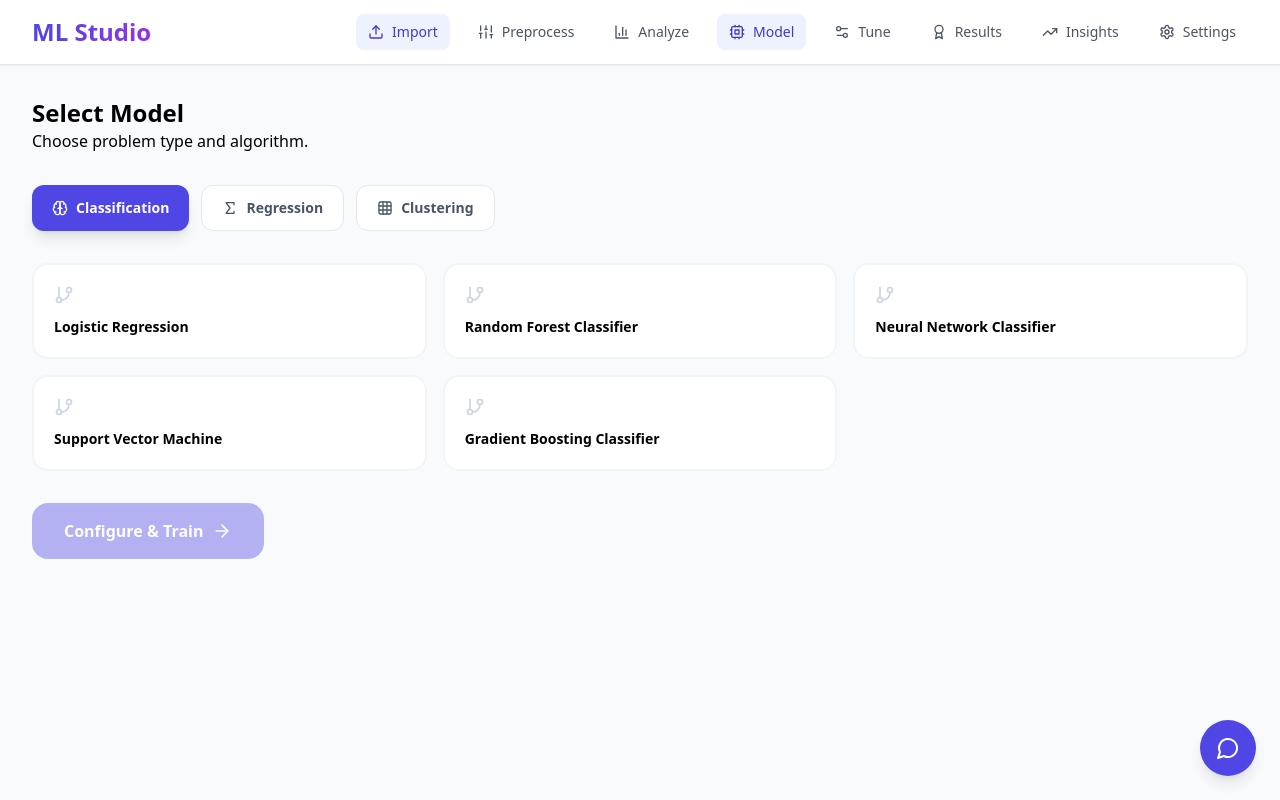
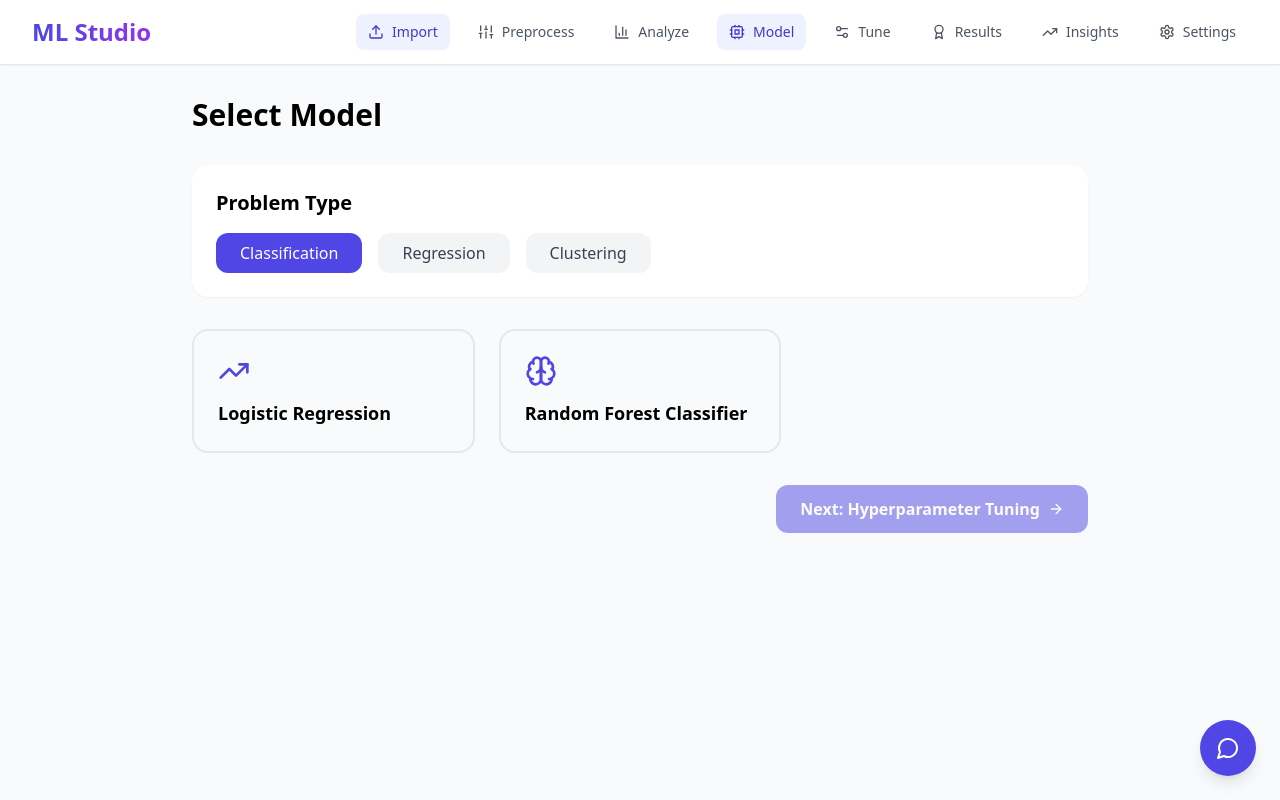
Before and after one commit to Pratham-Gopani/ML_Studios, a React (Vite) app: page /model-selection in a window 1280 px wide. Built offline with nearby package versions, Linux system fonts and the light colour scheme.

Commit message:
Refactor ModelSelection component for clarity and functionality

```diff
--- a/src/pages/ModelSelection.tsx
+++ b/src/pages/ModelSelection.tsx
@@ -1,35 +1,93 @@
 import { useState } from 'react';
-import { Brain, GitBranch, Layers, Sigma, Grid, ArrowRight } from 'lucide-react';
+import { useNavigate } from 'react-router-dom';
+import { Cpu, Brain, TrendingUp, CircleDot, ArrowRight } from 'lucide-react';
 import { useWorkflowStore } from '../store/useWorkflowStore';
-import type { ModelConfig } from '../types';
 
-const GROUPS = [
-  { type: 'classification' as const, label: 'Classification', icon: Brain, color: 'indigo', algorithms: ['Logistic Regression', 'Random Forest Classifier', 'Neural Network Classifier', 'Support Vector Machine', 'Gradient Boosting Classifier'] },
-  { type: 'regression' as const, label: 'Regression', icon: Sigma, color: 'violet', algorithms: ['Linear Regression', 'Ridge Regression', 'Lasso Regression', 'Random Forest Regressor', 'Neural Network Regressor'] },
-  { type: 'clustering' as const, label: 'Clustering', icon: Grid, color: 'emerald', algorithms: ['K-Means', 'DBSCAN', 'Hierarchical Clustering'] },
-];
+const models = {
+  classification: [
+    { name: 'Logistic Regression', icon: TrendingUp },
+    { name: 'Random Forest Classifier', icon: Brain }
+  ],
+  regression: [
+    { name: 'Random Forest Regressor', icon: Brain }
+  ],
+  clustering: [
+    { name: 'K-Means', icon: CircleDot }
+  ]
+};
 
 export default function ModelSelection() {
-  const { datasetType, updateState } = useWorkflowStore();
-  const [selectedType, setSelectedType] = useState<ModelConfig['type']>('classification');
-  const [selectedAlgo, setSelectedAlgo] = useState('');
-  const group = GROUPS.find(g => g.type === selectedType)!;
+  const navigate = useNavigate();
+  const { updateState, modelConfig } = useWorkflowStore();
+  const [selectedType, setSelectedType] = useState<'classification' | 'regression' | 'clustering'>(
+    modelConfig?.type || 'classification'
+  );
+  const [selectedAlgo, setSelectedAlgo] = useState<string>(modelConfig?.algorithm || '');
 
-  const handleContinue = () => {
-    if (!selectedAlgo) { alert('Select an algorithm.'); return; }
-    updateState({ modelConfig: { type: selectedType, algorithm: selectedAlgo, hyperparameters: selectedType === 'clustering' ? { numClusters: 3 } : {} }, currentStep: 'tuning' });
+  const handleNext = () => {
+    if (!selectedAlgo) return;
+    updateState({
+      modelConfig: {
+        type: selectedType,
+        algorithm: selectedAlgo,
+        hyperparameters: getDefaultParams(selectedType, selectedAlgo)
+      },
+      currentStep: 'tuning'
+    });
+    navigate('/tuning');
   };
 
-  if (datasetType === 'image') {
-    return (<div className="space-y-8"><div><h2 className="text-2xl font-black">Select Model</h2><p>Image dataset – CNN will be used automatically.</p></div><div className="bg-white p-8 rounded-3xl border border-indigo-200"><div className="flex items-center gap-3 mb-4"><Layers className="w-8 h-8 text-indigo-600" /><div><h3 className="font-bold">Convolutional Neural Network</h3><p className="text-sm text-slate-500">2 Conv layers + Dense + Dropout</p></div></div><div className="grid grid-cols-2 gap-2 text-sm">{['Conv2D (32)', 'MaxPooling2D', 'Conv2D (64)', 'Dense (128)', 'Dropout 50%', 'Softmax'].map(l=><div key={l} className="bg-indigo-50 px-3 py-2 rounded-lg text-indigo-700 font-medium text-xs">{l}</div>)}</div></div><button onClick={()=>updateState({ modelConfig: { type:'classification', algorithm:'CNN', hyperparameters:{} }, currentStep:'tuning' })} className="flex items-center gap-2 px-8 py-4 bg-indigo-600 text-white rounded-2xl font-bold">Use CNN<ArrowRight className="w-5 h-5" /></button></div>);
-  }
+  const getDefaultParams = (type: string, algo: string) => {
+    if (type === 'classification') return { nEstimators: 100, maxDepth: 10 };
+    if (type === 'regression') return { nEstimators: 100, maxDepth: 10 };
+    return { numClusters: 3 };
+  };
 
   return (
-    <div className="space-y-8">
-      <div><h2 className="text-2xl font-black">Select Model</h2><p>Choose problem type and algorithm.</p></div>
-      <div className="flex flex-wrap gap-3">{GROUPS.map(g => (<button key={g.type} onClick={()=>{ setSelectedType(g.type); setSelectedAlgo(''); }} className={`flex items-center gap-2 px-5 py-3 rounded-xl font-bold text-sm transition-all ${selectedType===g.type ? `bg-${g.color}-600 text-white shadow-lg` : 'bg-white border border-slate-200 text-slate-600'}`}><g.icon className="w-4 h-4" />{g.label}</button>))}</div>
-      <div className="grid grid-cols-1 sm:grid-cols-2 lg:grid-cols-3 gap-4">{group.algorithms.map(algo => (<button key={algo} onClick={()=>setSelectedAlgo(algo)} className={`text-left p-5 rounded-2xl border-2 transition-all ${selectedAlgo===algo ? 'border-indigo-500 bg-indigo-50' : 'border-slate-100 bg-white hover:border-slate-200'}`}><GitBranch className={`w-5 h-5 mb-3 ${selectedAlgo===algo ? 'text-indigo-600' : 'text-slate-300'}`} /><p className="font-bold text-sm">{algo}</p></button>))}</div>
-      <button onClick={handleContinue} disabled={!selectedAlgo} className="flex items-center gap-2 px-8 py-4 bg-indigo-600 text-white rounded-2xl font-bold disabled:opacity-40">Configure & Train<ArrowRight className="w-5 h-5" /></button>
+    <div className="max-w-4xl mx-auto">
+      <h1 className="text-3xl font-bold mb-8">Select Model</h1>
+      <div className="bg-white rounded-2xl shadow-sm p-6 mb-8">
+        <h2 className="text-xl font-bold mb-4">Problem Type</h2>
+        <div className="flex gap-4">
+          {(['classification', 'regression', 'clustering'] as const).map(type => (
+            <button
+              key={type}
+              onClick={() => { setSelectedType(type); setSelectedAlgo(''); }}
+              className={`px-6 py-2 rounded-xl font-medium transition ${
+                selectedType === type ? 'bg-indigo-600 text-white' : 'bg-gray-100 text-gray-700 hover:bg-gray-200'
+              }`}
+            >
+              {type.charAt(0).toUpperCase() + type.slice(1)}
+            </button>
+          ))}
+        </div>
+      </div>
+      <div className="grid grid-cols-1 md:grid-cols-2 lg:grid-cols-3 gap-6">
+        {models[selectedType].map(model => {
+          const Icon = model.icon;
+          return (
+            <button
+              key={model.name}
+              onClick={() => setSelectedAlgo(model.name)}
+              className={`p-6 rounded-2xl border-2 transition text-left ${
+                selectedAlgo === model.name ? 'border-indigo-600 bg-indigo-50' : 'border-gray-200 hover:border-indigo-300'
+              }`}
+            >
+              <Icon className="w-8 h-8 text-indigo-600 mb-3" />
+              <h3 className="font-bold text-lg">{model.name}</h3>
+            </button>
+          );
+        })}
+      </div>
+      <div className="mt-8 flex justify-end">
+        <button
+          onClick={handleNext}
+          disabled={!selectedAlgo}
+          className="flex items-center gap-2 px-6 py-3 bg-indigo-600 text-white rounded-xl font-bold disabled:opacity-50"
+        >
+          Next: Hyperparameter Tuning <ArrowRight className="w-4 h-4" />
+        </button>
+      </div>
     </div>
   );
 }
```
